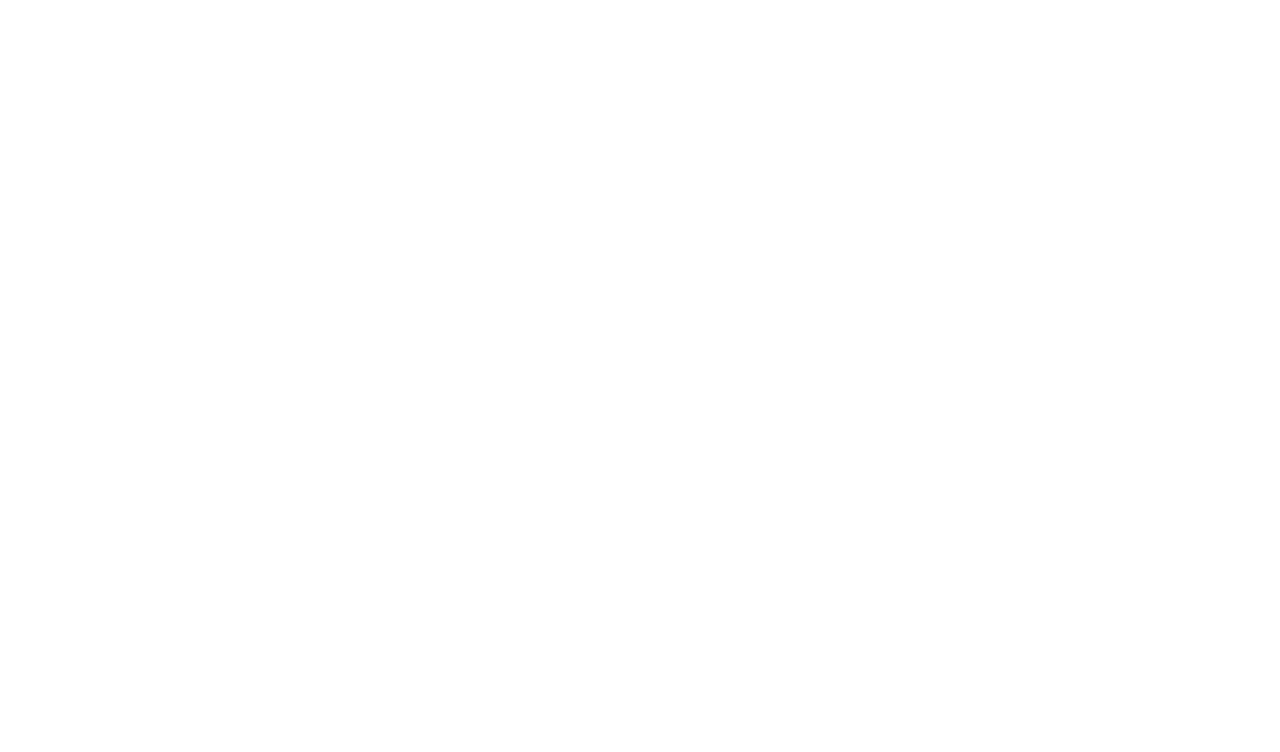
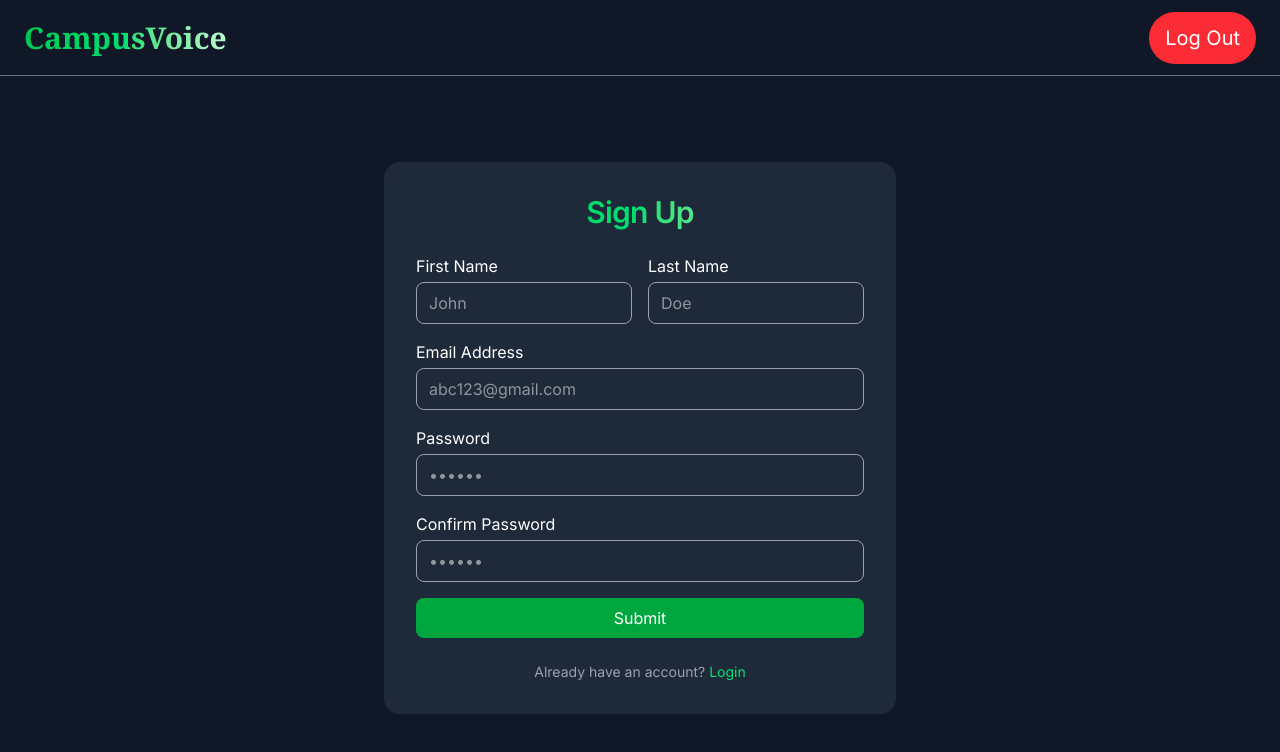
Before and after one commit to HashirAligb/campusvoice, a React (Vite) app: page /Signup in a window 1280 px wide. Before the commit this address had no page. Shown: the top 752 px of the page. Built offline with nearby package versions, Linux system fonts and the light colour scheme.

Commit message:
Added sign in/up pages and some auth logic

```diff
--- a/package.json
+++ b/package.json
@@ -10,6 +10,7 @@
     "preview": "vite preview"
   },
   "dependencies": {
+    "@supabase/supabase-js": "^2.75.0",
     "react": "^19.1.1",
     "react-dom": "^19.1.1",
     "react-router-dom": "^7.9.1"
--- a/src/App.tsx
+++ b/src/App.tsx
@@ -1,6 +1,8 @@
 import { BrowserRouter, Routes, Route } from "react-router-dom";
 import Landing from "./pages/Landing";
 import Home from "./pages/Home/Home";
+import Login from "./pages/AuthPage/Login";
+import Signup from "./pages/AuthPage/Signup";
 
 function App() {
     return (
@@ -8,6 +10,8 @@
             <Routes>
                 <Route path="/" element={<Landing />} />
                 <Route path="/Home" element={<Home />} />
+                <Route path="/Login" element={<Login />} />
+                <Route path="/Signup" element={<Signup />} />
             </Routes>
         </BrowserRouter>
     );
--- /dev/null
+++ b/src/auth/useAuth.ts
@@ -0,0 +1,20 @@
+import { useState, useEffect, useCallback } from "react";
+import { supabase } from "@/lib/supabase";
+
+export function useAuth() {
+    const [user, setUser] = useState<any>(null);
+
+    useEffect(() => {
+        supabase.auth.getUser().then(({ data }) => setUser(data.user ?? null));
+
+        const { data: sub } = supabase.auth.onAuthStateChange((_e, session) => {
+            setUser(session?.user ?? null);
+        });
+
+        return () => sub.subscription.unsubscribe();
+    }, []);
+
+    const signOut = useCallback(() => supabase.auth.signOut(), []);
+
+    return { user, isAuthenticated: !!user, signOut };
+}
--- a/src/components/AuthControls.tsx
+++ b/src/components/AuthControls.tsx
@@ -9,12 +9,14 @@
     if (!isAuthenticated) {
         return (
             <div className="flex gap-3">
-                <button className="bg-green-500 rounded-full px-4 py-3 text-white text-xl
+                <button type="button" onClick={onLoginClick}
+                className="bg-green-500 rounded-full px-4 py-3 text-white text-xl
                 hover:bg-green-700 hover:scale-105 transform transition duration-300">
                     Log In
                 </button>
 
-                <button className="border-2 border-green-500 rounded-full px-4 py-3 text-green-500 text-xl
+                <button type="button" onClick={onSignupClick}
+                className="border-2 border-green-500 rounded-full px-4 py-3 text-green-500 text-xl
                 hover:bg-green-500 hover:text-white hover:scale-105 transform transition duration-300">
                     Sign Up
                 </button>
@@ -23,7 +25,8 @@
     }
 
     return (
-        <button className="bg-red-500 rounded-full px-4 py-3 text-white text-xl
+        <button type="button" onClick={onLoginClick}
+        className="bg-red-500 rounded-full px-4 py-3 text-white text-xl
         hover:bg-red-700 hover:scale-105 transform transition duration-300">
             Log Out
         </button>
--- a/src/components/Navbar.tsx
+++ b/src/components/Navbar.tsx
@@ -1,14 +1,14 @@
 import AuthControls from "./AuthControls";
+import { Link } from "react-router-dom";
 
 export default function Navbar() {
     return (
         <div className="bg-gray-900 h-19 border-b border-gray-500">
             <div className="flex items-center justify-between h-full w-full px-6">
-                <div className="
-                    font-serif text-3xl font-bold bg-gradient-to-r from-green-500
-                    via-green-400 to-green-200 bg-clip-text text-transparent">
+                <Link to="/" className="font-serif text-3xl font-bold
+                    bg-gradient-to-r from-green-500 via-green-400 to-green-200 bg-clip-text text-transparent">
                     CampusVoice
-                </div>
+                </Link>
                 <AuthControls isAuthenticated={true} />
             </div>
         </div>
--- a/src/components/Sidebar.tsx
+++ b/src/components/Sidebar.tsx
@@ -44,7 +44,7 @@
     }
 
     return (
-        <div className="w-full">
+        <div className="w-full pl-2">
             <div className="space-y-6">
                 {/* Header with collapse button */}
                 <div className="flex items-center justify-between border-b border-gray-600 pb-4">
--- /dev/null
+++ b/src/lib/supabase.ts
@@ -0,0 +1,6 @@
+import { createClient } from '@supabase/supabase-js'
+
+const supabaseUrl = import.meta.env.VITE_SUPABASE_URL!
+const supabaseAnonKey = import.meta.env.VITE_SUPABASE_ANON_KEY!
+
+export const supabase = createClient(supabaseUrl, supabaseAnonKey)
--- /dev/null
+++ b/src/pages/AuthPage/Login.tsx
@@ -0,0 +1,33 @@
+import { Link } from "react-router-dom";
+import Navbar from "@/components/Navbar";
+
+export default function Login() {
+    return (
+        <div className="flex flex-col min-h-screen">
+            <Navbar />
+            <div className="flex flex-1 items-center justify-center bg-gray-900 text-white">
+
+                <div className="w-full max-w-sm p-8 bg-gray-800 rounded-2xl text-center">
+                    <h1 className="text-3xl font-semibold tracking-tight
+                    bg-gradient-to-r from-green-500 via-green-400 to-green-200 bg-clip-text text-transparent">
+                        Log In
+                    </h1>
+                    <form className="mt-6 mb-2 space-y-4 text-left">
+                        <label htmlFor="email" className="block mb-1">Email Address</label>
+                        <input id="email" type="email" placeholder="abc123@gmail.com"
+                        className="w-full px-3 py-2 rounded-lg border border-gray-400" />
+
+                        <label htmlFor="password" className="block mb-1">Password</label>
+                        <input id="password" type="password" placeholder="••••••"
+                        className="w-full px-3 py-2 rounded-lg border border-gray-400" />
+                    </form>
+                    <button className="w-full px-3 py-2 mt-2 bg-green-600 rounded-lg hover:bg-green-700 transition-colors duration-100">Submit</button>
+                    <p className="mt-6 text-sm text-gray-400">
+                        Don't have an account? <Link to="/Signup" className="text-green-400 hover:underline">Sign up</Link>
+                    </p>
+                </div>
+
+            </div>
+        </div>
+    )
+}
--- /dev/null
+++ b/src/pages/AuthPage/Signup.tsx
@@ -0,0 +1,50 @@
+import { Link } from "react-router-dom";
+import Navbar from "@/components/Navbar";
+
+export default function Signup() {
+    return (
+        <div className="flex flex-col min-h-screen">
+            <Navbar />
+            <div className="flex flex-1 items-center justify-center bg-gray-900 text-white">
+
+                <div className="w-full max-w-lg p-8 bg-gray-800 rounded-2xl text-center">
+                    <h1 className="text-3xl font-semibold tracking-tight
+                    bg-gradient-to-r from-green-500 via-green-400 to-green-200 bg-clip-text text-transparent">
+                        Sign Up
+                    </h1>
+                    <form className="mt-6 mb-2 space-y-4 text-left">
+                        <div className="grid grid-cols-2 gap-4">
+                            <div>
+                                <label htmlFor="firstName" className="block mb-1">First Name</label>
+                                <input id="firstName" type="text" placeholder="John"
+                                className="w-full px-3 py-2 rounded-lg border border-gray-400" />
+                            </div>
+                            <div>
+                                <label htmlFor="lastName" className="block mb-1">Last Name</label>
+                                <input id="lastName" type="text" placeholder="Doe"
+                                className="w-full px-3 py-2 rounded-lg border border-gray-400" />
+                            </div>
+                        </div>
+
+                        <label htmlFor="email" className="block mb-1">Email Address</label>
+                        <input id="email" type="email" placeholder="abc123@gmail.com"
+                        className="w-full px-3 py-2 rounded-lg border border-gray-400" />
+
+                        <label htmlFor="password" className="block mb-1">Password</label>
+                        <input id="password" type="password" placeholder="••••••"
+                        className="w-full px-3 py-2 rounded-lg border border-gray-400" />
+
+                        <label htmlFor="confirmPassword" className="block mb-1">Confirm Password</label>
+                        <input id="confirmPassword" type="password" placeholder="••••••"
+                        className="w-full px-3 py-2 rounded-lg border border-gray-400" />
+                    </form>
+                    <button className="w-full px-3 py-2 mt-2 bg-green-600 rounded-lg hover:bg-green-700 transition-colors duration-100">Submit</button>
+                    <p className="mt-6 text-sm text-gray-400">
+                        Already have an account? <Link to="/Login" className="text-green-400 hover:underline">Login</Link>
+                    </p>
+                </div>
+
+            </div>
+        </div>
+    )
+}
--- a/src/pages/Home/Home.tsx
+++ b/src/pages/Home/Home.tsx
@@ -1,4 +1,4 @@
-import Navbar from "@/components/Navbar"
+import Navbar from "@/components/Navbar";
 import Sidebar from "@/components/Sidebar"
 import { useState } from "react"
 
@@ -6,10 +6,10 @@
     const [sidebarCollapsed, setSidebarCollapsed] = useState(false);
 
     return (
-        <div className="min-h-screen bg-gray-800">
+        <div className="min-h-screen bg-[#0D121F]">
             <Navbar />
             <div className="flex">
-                <div className={`${sidebarCollapsed ? 'w-12' : 'w-64'} min-h-screen bg-gray-800 ${sidebarCollapsed ? '' : 'border-r border-gray-600'} transition-all duration-300`}>
+                <div className={`${sidebarCollapsed ? 'w-12' : 'w-80'} min-h-screen bg-gray-900 border-r border-gray-600 overflow-hidden transition-[width] duration-300`}>
                     <div className="p-4">
                         <Sidebar onCollapseChange={setSidebarCollapsed} />
                     </div>
--- a/src/pages/Landing.tsx
+++ b/src/pages/Landing.tsx
@@ -1,5 +1,5 @@
 import { useNavigate } from "react-router-dom";
-import Navbar from "../components/Navbar.tsx";
+import Navbar from "@/components/Navbar.tsx";
 
 export default function Landing() {
     const navigate = useNavigate();
```
Also changed, not shown: 1 other file (tests, documents, lock files or other folders).
